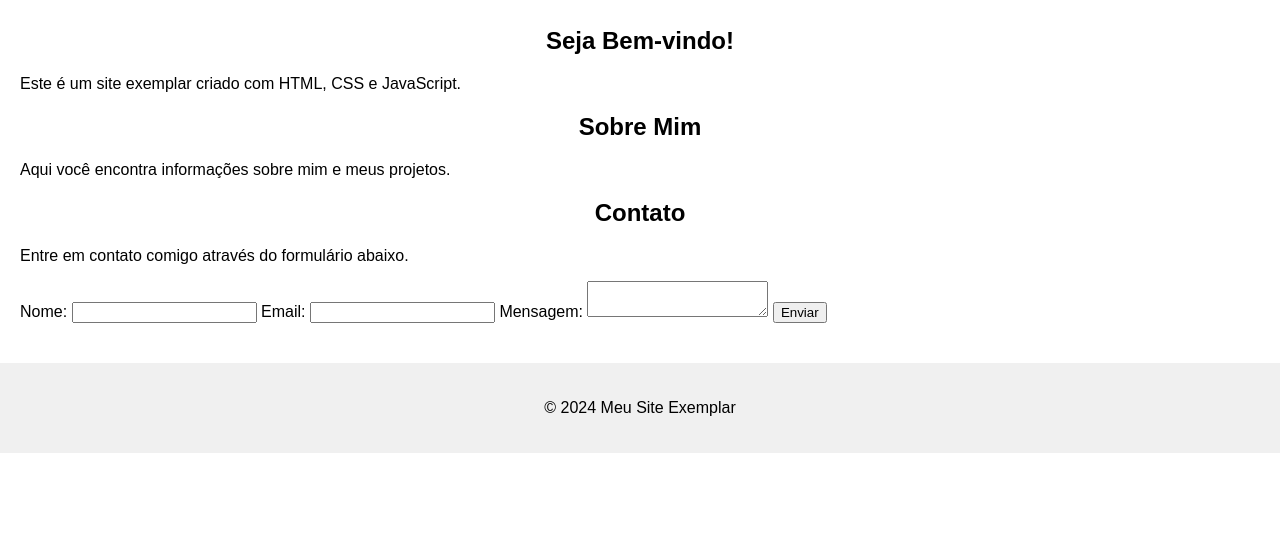
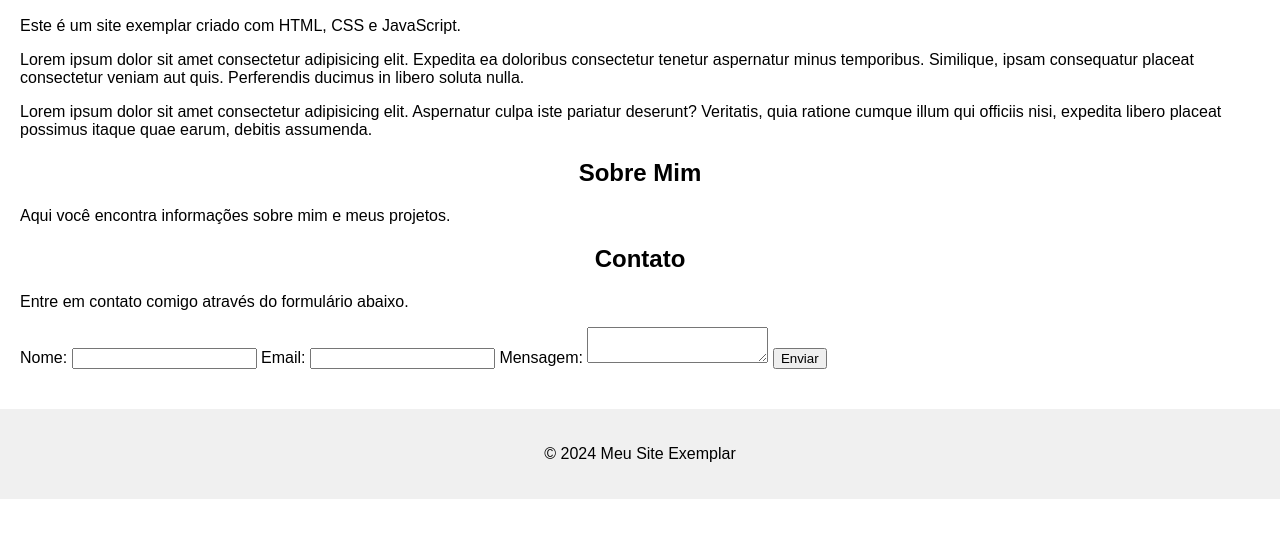
Before and after one commit to Rizandrodev/apredendo-git, a plain HTML site: page src/index.html in a window 1280 px wide. Shown: the part 209-746 px from the top of the page. Drawn offline with Linux system fonts and the light colour scheme; a script that the page names is missing.

Commit message:
add paragrafo na page

```diff
--- a/src/index.html
+++ b/src/index.html
@@ -7,7 +7,6 @@
 </head>
 <body>
   <header>
-    <h1>Meu Site Exemplar</h1>
     <h1>Meu Site Exemplar</h1>
     <nav>
       <ul>
@@ -22,6 +21,8 @@
     <section id="home">
       <h2>Seja Bem-vindo!</h2>
       <p>Este é um site exemplar criado com HTML, CSS e JavaScript.</p>
+      <p>Lorem ipsum dolor sit amet consectetur adipisicing elit. Expedita ea doloribus consectetur tenetur aspernatur minus temporibus. Similique, ipsam consequatur placeat consectetur veniam aut quis. Perferendis ducimus in libero soluta nulla.</p>
+      <p>Lorem ipsum dolor sit amet consectetur adipisicing elit. Aspernatur culpa iste pariatur deserunt? Veritatis, quia ratione cumque illum qui officiis nisi, expedita libero placeat possimus itaque quae earum, debitis assumenda.</p>
     </section>
 
     <section id="sobre">
```
Also changed, not shown: 1 other file.
